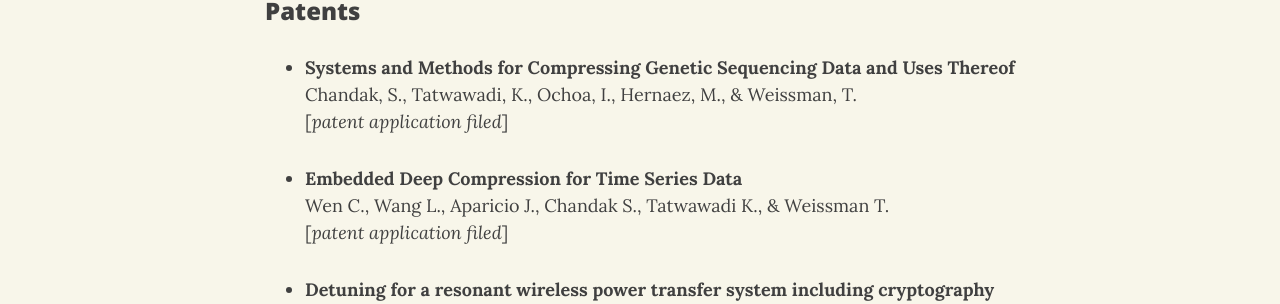
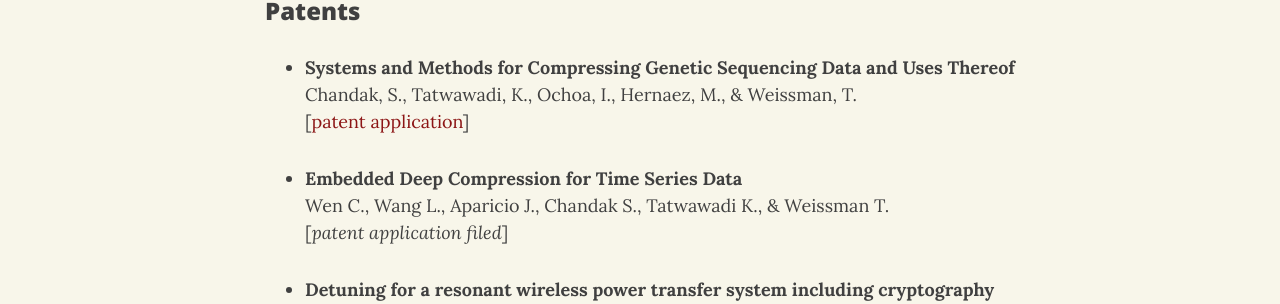
Before and after one commit to shubhamchandak94/shubhamchandak94.github.io, a Jekyll site: the page built from publications.md, in a window 1280 px wide and 900 px high, scrolled down 2257 px. Shown: the part 150-454 px from the top of the window. Built offline with Jekyll 4.4.1, drawn with Linux system fonts in a browser that asks for light colours; nearby versions of some CDN libraries.

Commit message:
Update publications.md

```diff
--- a/publications.md
+++ b/publications.md
@@ -68,7 +68,7 @@ _**Google Scholar page [HERE](https://scholar.google.com/citations?hl=en&user=t1
 - **Systems and Methods for Compressing Genetic Sequencing Data and Uses
 Thereof**
   Chandak, S., Tatwawadi, K., Ochoa, I., Hernaez, M., & Weissman, T.
-  [_patent application filed_]
+  [[patent application](https://patents.google.com/patent/US20200058379A1/en)]
 
 - **Embedded Deep Compression for Time Series Data**
   Wen C., Wang L., Aparicio J., Chandak S., Tatwawadi K., & Weissman T.
```
